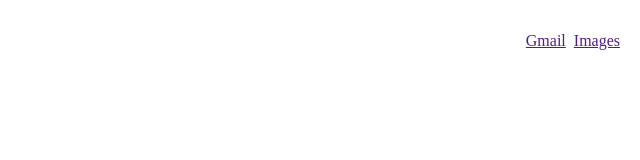
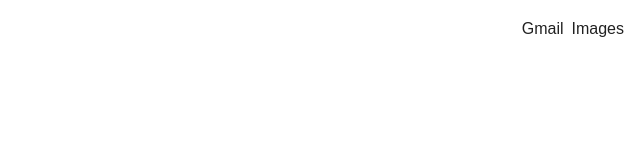
Before and after one commit to Surlyborn/google-homepage, a plain HTML site: page index.html in a window 1280 px wide. Shown: the whole page, without its empty margins (640-1280 px from the left). Drawn offline with Linux system fonts and the light colour scheme.

Commit message:
update 2 for google homepage project

```diff
--- a/index.html
+++ b/index.html
@@ -7,7 +7,7 @@
             .nav-bar {
                 list-style-type: none;
                 margin: 4px;
-                padding: 4px;
+                padding: 0px;
                 display: block;
             }
 
@@ -19,9 +19,16 @@
             .link {
                 display: block;
                 padding: 4px;
-                background-color: ;
             }
 
+            li a {
+                display: block;
+                color:rgba(0,0,0,0.87);
+                font-family: arial,sans-serif;
+                text-align: center;
+                padding: 14px 16px;
+                text-decoration: none;
+            }
         </style>
     </head>
     <body>
```
